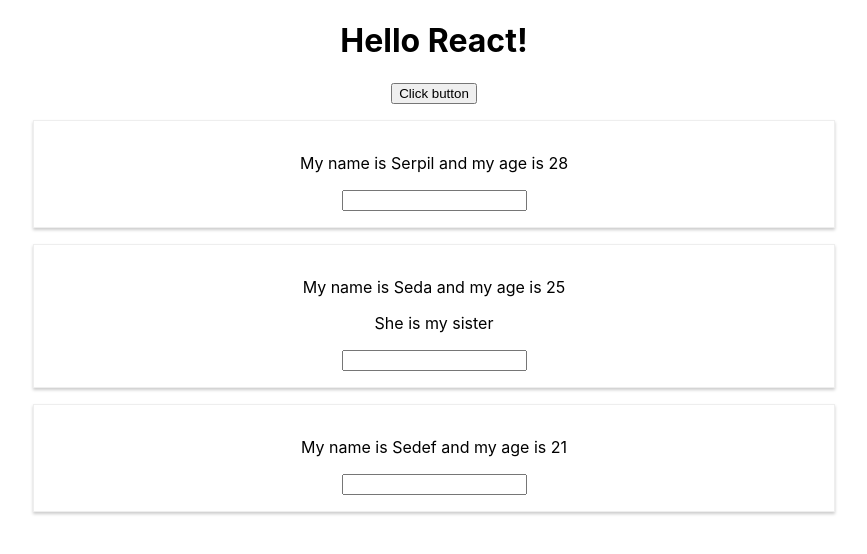
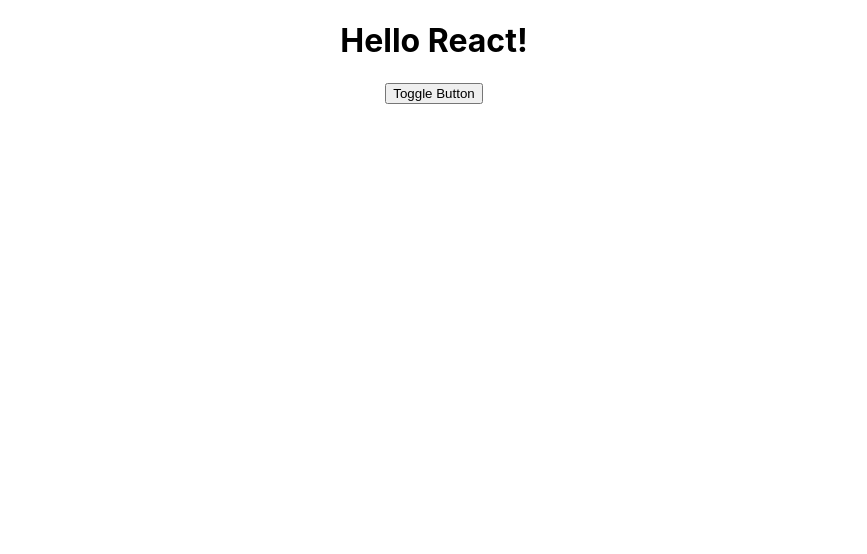
Before and after one commit to serpilsafa/ReactState, a React (Create React App) app: page / in a window 1280 px wide. Shown: the top 554 px of the page, without its empty margins (206-1073 px from the left). Built offline with nearby package versions, Linux system fonts and the light colour scheme.

Commit message:
togglebutton

```diff
--- a/src/App.js
+++ b/src/App.js
@@ -10,7 +10,8 @@
     {name : 'Seda', age : 25},
     {name : 'Sedef', age : 21}
   ],
-  otherState: 'Some text here'
+  otherState: 'Some text here',
+  showPersons: false
  };
 
  clickedButton = (event) => {
@@ -24,12 +25,19 @@
   });
 };
 
+togglePersonHandler = () =>{
+  const doesShow = this.state.showPersons;
+  this.setState({showPersons: !doesShow});
+
+}
 
  render(){
   return (
     <div className="App">
       <h1>Hello React!</h1>
-      <button onClick={this.clickedButton}>Click button</button>
+      <button onClick={this.togglePersonHandler}>Toggle Button</button>
+      { this.state.showPersons ?
+        <div>
         <Person
           name = {this.state.persons[0].name}
           age = {this.state.persons[0].age}
@@ -40,6 +48,8 @@
         <Person
           name = {this.state.persons[2].name}
           age = {this.state.persons[2].age} />
+      </div>:null
+      }
     </div>
   );
  }
```
Lines whose indentation alone changed are shown as unchanged.
